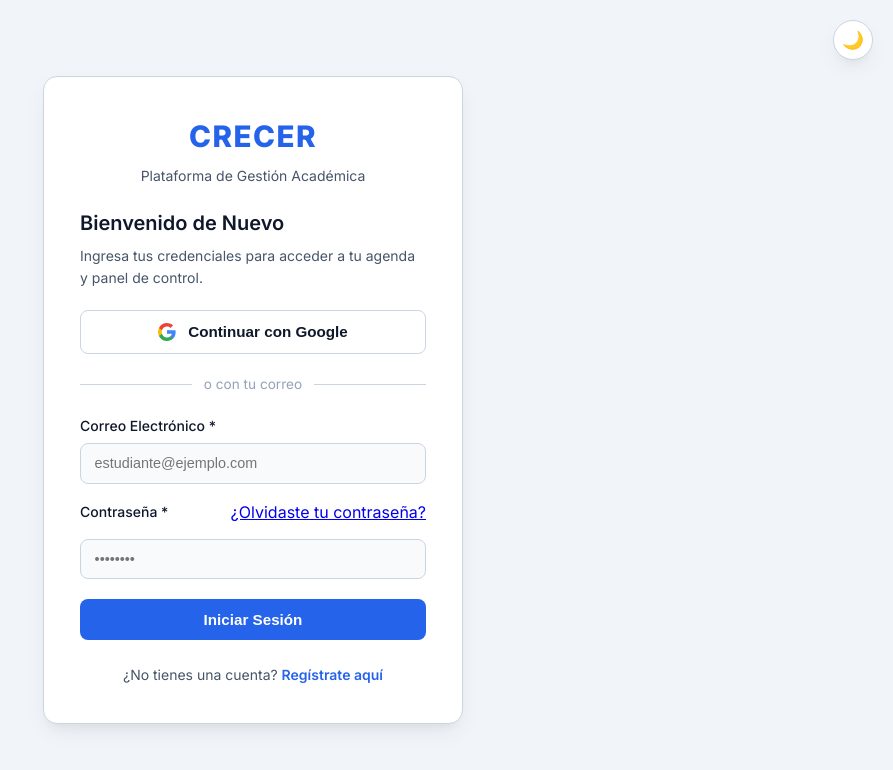
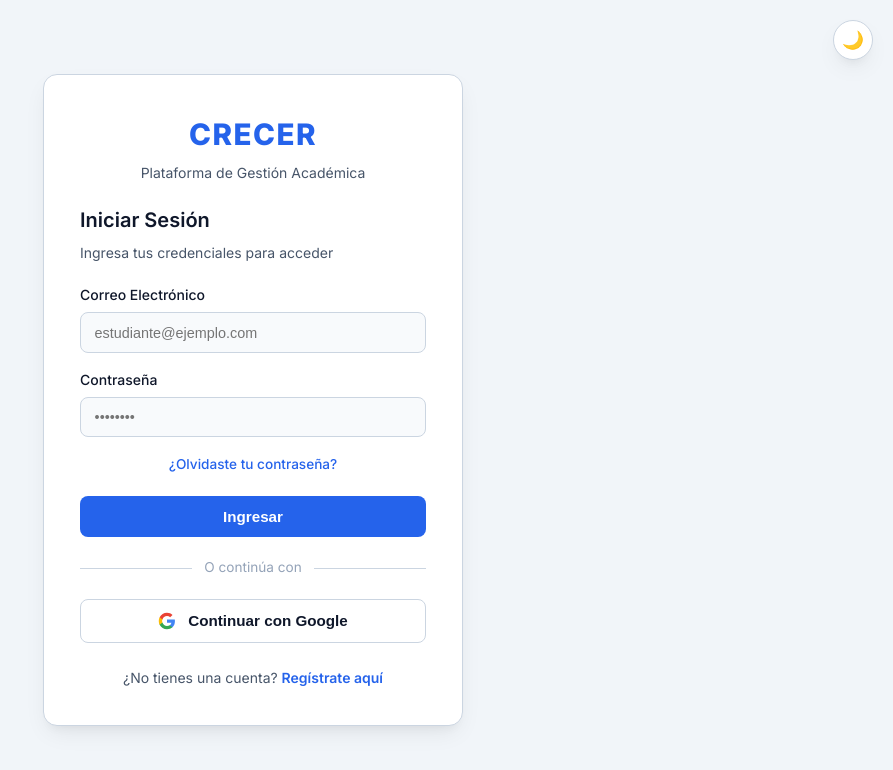
Before and after one commit to Crecer-web/Crecer, a plain HTML site: page login.html in a window 1280 px wide. Shown: the whole page, without its empty margins (387-1280 px from the left). Drawn offline with Linux system fonts and the light colour scheme.

Commit message:
Actualización

```diff
--- a/login.html
+++ b/login.html
@@ -28,6 +28,7 @@
     <link rel="stylesheet" href="css/global.css">
     <link rel="stylesheet" href="css/login.css">
 </head>
+
 <body class="auth-body">
 
     <!-- Botón de Conmutación de Tema Flotante Superior -->
@@ -45,59 +46,59 @@
 
                 <!-- Sección de bienvenida -->
                 <div class="auth-title-section auth-intro">
-                    <h2>Bienvenido de Nuevo</h2>
-                    <p>Ingresa tus credenciales para acceder a tu agenda y panel de control.</p>
+                    <h2>Iniciar Sesión</h2>
+                    <p>Ingresa tus credenciales para acceder</p>
                 </div>
 
-                <!-- Botón de inicio de sesión con Google -->
-                <div class="google-auth-container">
-                    <button type="button" id="btnGoogleLogin" class="btn-google">
-                        <svg class="google-icon" width="18" height="18" viewBox="0 0 18 18" xmlns="http://www.w3.org/2000/svg">
-                            <path d="M17.64 9.2c0-.637-.057-1.251-.164-1.84H9v3.481h4.844c-.209 1.125-.843 2.078-1.796 2.717v2.258h2.908c1.702-1.567 2.684-3.874 2.684-6.616z" fill="#4285F4"/>
-                            <path d="M9 18c2.43 0 4.467-.806 5.956-2.18l-2.908-2.259c-.806.54-1.837.86-3.048.86-2.344 0-4.328-1.584-5.036-3.711H.957v2.332A8.997 8.997 0 009 18z" fill="#34A853"/>
-                            <path d="M3.964 10.71A5.41 5.41 0 013.682 9c0-.593.102-1.17.282-1.71V4.958H.957A8.996 8.996 0 000 9c0 1.452.348 2.827.957 4.042l3.007-2.332z" fill="#FBBC05"/>
-                            <path d="M9 3.58c1.321 0 2.508.454 3.44 1.345l2.582-2.58C13.463.891 11.426 0 9 0A8.997 8.997 0 00.957 4.958l3.007 2.332C4.672 5.164 6.656 3.58 9 3.58z" fill="#EA4335"/>
-                        </svg>
-                        <span>Continuar con Google</span>
-                    </button>
-                </div>
-
-                <div class="auth-divider">
-                    <span>o con tu correo</span>
-                </div>
-
-                <!-- Formulario de Inicio de Sesión -->
+                <!-- Formulario principal de correo y contraseña -->
                 <form id="loginForm" class="auth-form" novalidate>
                     <div class="form-group">
-                        <label for="loginEmail">Correo Electrónico *</label>
+                        <label for="loginEmail">Correo Electrónico</label>
                         <input type="email" id="loginEmail" placeholder="estudiante@ejemplo.com" required autocomplete="email">
                     </div>
 
                     <div class="form-group">
-                        <div class="label-with-link" style="display: flex; justify-content: space-between; align-items: center;">
-                            <label for="loginPassword" style="margin-bottom: 0;">Contraseña *</label>
-                            <!-- Enlace directo para recuperar contraseña -->
-                            <a href="recuperar.html" class="text-sm text-indigo-600 hover:underline forgot-password-link">¿Olvidaste tu contraseña?</a>
+                        <label for="loginPassword">Contraseña</label>
+                        <input type="password" id="loginPassword" placeholder="••••••••" required autocomplete="current-password">
+
+                        <!-- Enlace de recuperación conectado a recuperar.html -->
+                        <div class="form-actions-center">
+                            <a href="recuperar.html" id="linkOlvidoPassword" class="forgot-link">¿Olvidaste tu contraseña?</a>
                         </div>
-                        <input type="password" id="loginPassword" placeholder="••••••••" required autocomplete="current-password" style="margin-top: 0.5rem;">
                     </div>
 
-                    <button type="submit" id="btnLogin" class="btn-primary btn-auth">Iniciar Sesión</button>
+                    <button type="submit" id="btnSubmitLogin" class="btn-primary btn-auth">Ingresar</button>
                 </form>
 
-                <!-- Redirección a registro -->
+                <!-- Separador moderno -->
+                <div class="auth-divider divider">
+                    <span>O continúa con</span>
+                </div>
+
+                <!-- Botón de Google -->
+                <button type="button" id="btnGoogleAuth" class="btn-google">
+                    <svg class="google-icon" width="18" height="18" viewBox="0 0 24 24" aria-hidden="true">
+                        <path fill="#4285F4" d="M22.56 12.25c0-.78-.07-1.53-.2-2.25H12v4.26h5.92c-.26 1.37-1.04 2.53-2.21 3.31v2.77h3.57c2.08-1.92 3.28-4.74 3.28-8.09z"/>
+                        <path fill="#34A853" d="M12 23c2.97 0 5.46-.98 7.28-2.66l-3.57-2.77c-.98.66-2.23 1.06-3.71 1.06-2.86 0-5.29-1.93-6.16-4.53H2.18v2.84C3.99 20.53 7.7 23 12 23z"/>
+                        <path fill="#FBBC05" d="M5.84 14.09c-.22-.66-.35-1.36-.35-2.09s.13-1.43.35-2.09V7.06H2.18C1.43 8.55 1 10.22 1 12s.43 3.45 1.18 4.94l2.85-2.22.81-.63z"/>
+                        <path fill="#EA4335" d="M12 5.38c1.62 0 3.06.56 4.21 1.64l3.15-3.15C17.45 2.09 14.97 1 12 1 7.7 1 3.99 3.47 2.18 7.06l3.66 2.84c.87-2.6 3.3-4.52 6.16-4.52z"/>
+                    </svg>
+                    Continuar con Google
+                </button>
+
+                <!-- Enlace de registro inferior -->
                 <div class="auth-redirect-text">
-                    <p>¿No tienes una cuenta? <a href="registro.html">Regístrate aquí</a></p>
+                    <p>¿No tienes una cuenta? <a href="register.html">Regístrate aquí</a></p>
                 </div>
 
             </section>
         </div>
     </main>
 
-    <!-- Contenedor para Notificaciones Flotantes (Toast) -->
+    <!-- Contenedor para notificaciones flotantes (Toast) -->
     <div id="toast-container"></div>
 
-    <!-- Script Principal de Login -->
+    <!-- Script principal de autenticación -->
     <script type="module" src="js/login.js"></script>
 </body>
 </html>
```
